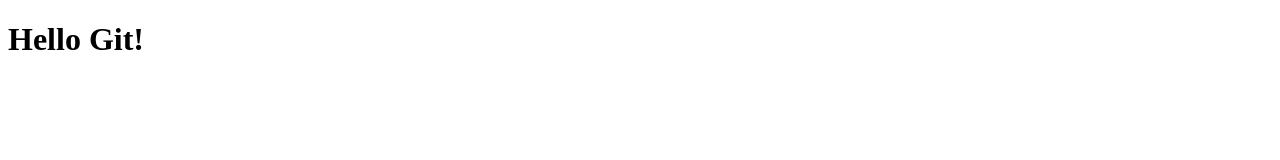
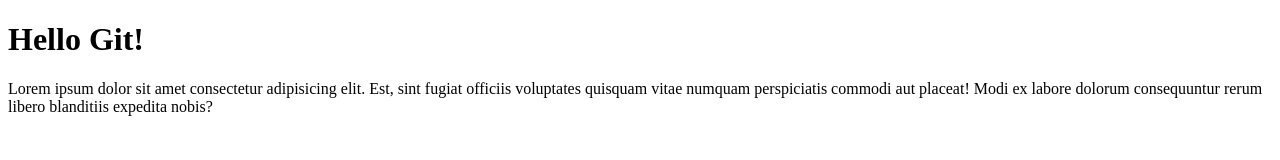
Before and after one commit to pawel-politowski/git-course-4, a plain HTML site: page index.html in a window 1280 px wide. Drawn offline with Linux system fonts and the light colour scheme.

Commit message:
added paragraph into index.html

```diff
--- a/index.html
+++ b/index.html
@@ -8,5 +8,8 @@
 </head>
 <body>
     <h1>Hello Git!</h1>
+    <p>
+    Lorem ipsum dolor sit amet consectetur adipisicing elit. Est, sint fugiat officiis voluptates quisquam vitae numquam perspiciatis commodi aut placeat! Modi ex labore dolorum consequuntur rerum libero blanditiis expedita nobis?
+    </p>
 </body>
 </html>
```
